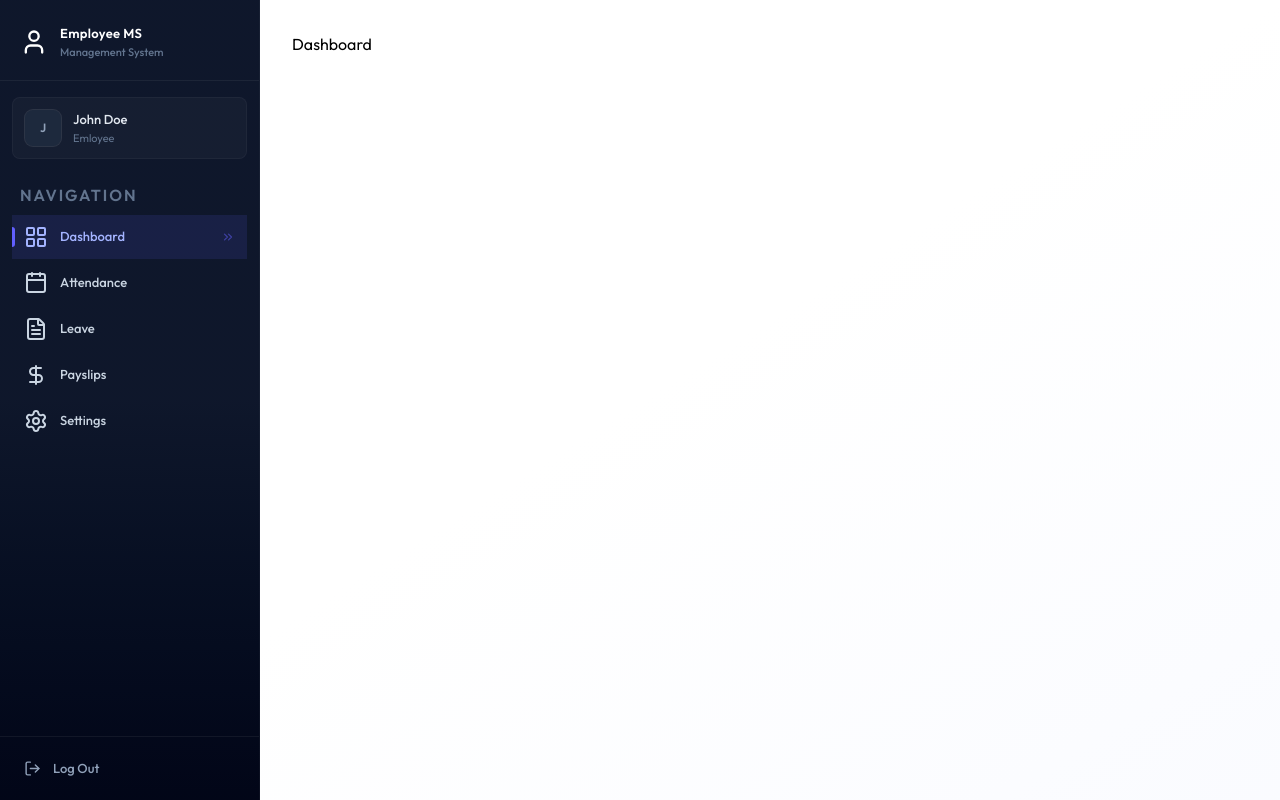
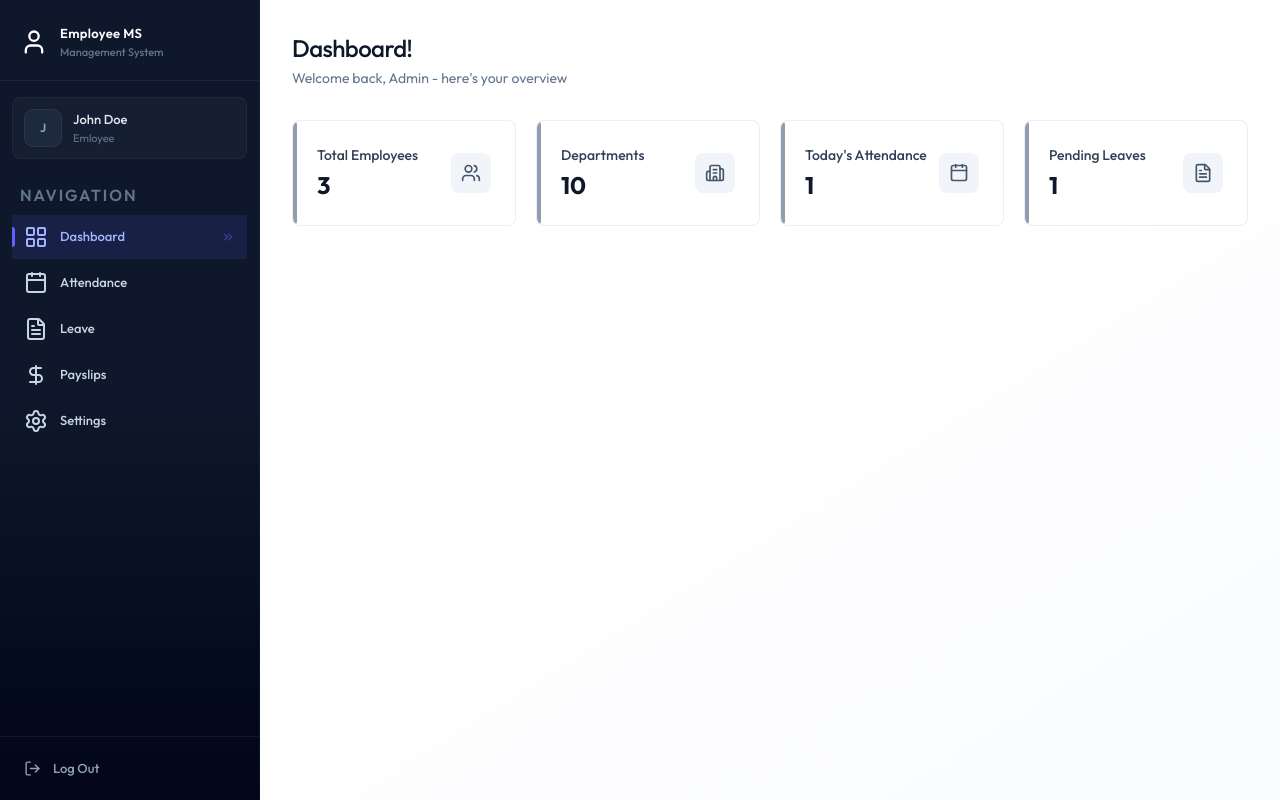
Before and after one commit to junaid0x/EMS, a React (Vite) app in the folder client/: page /dashboard in a window 1280 px wide. Built offline with nearby package versions, Linux system fonts and the light colour scheme.

Commit message:
Add Admin and Employee Dashboard components with loading state

```diff
--- /dev/null
+++ b/client/src/components/AdminDashboard.jsx
@@ -0,0 +1,61 @@
+import { Building2Icon, CalendarIcon, FileTextIcon, UsersIcon } from 'lucide-react'
+import React from 'react'
+
+const AdminDashboard = ({data}) => {
+    const stats = [
+        {
+            icon: UsersIcon,
+            value: data.totalEmployees,
+            label: "Total Employees",
+            description: "Active Workforce",
+        },
+        {
+            icon: Building2Icon,
+            value: data.totalDepartments,
+            label: "Departments",
+            description: "Organization Units",
+        },
+        {
+            icon: CalendarIcon,
+            value: data.todayAttendance,
+            label: "Today's Attendance",
+            description: "Checked in today",
+        },
+        {
+            icon: FileTextIcon,
+            value: data.pendingLeaves,
+            label: "Pending Leaves",
+            description: "Awaiting Approval",
+        },
+    ]
+
+
+  return (
+    <div className="animate-fade-in">
+        <div className="page-header">
+            <h1 className='page-title'>Dashboard!</h1>
+            <p className='page-subtitle'>
+                Welcome back, Admin - here's your overview
+            </p>
+        </div>
+        <div className='grid grids-cols-1 sm:grid-cols-2 lg:grid-cols-4 gap-4 sm:gap-5 mb-8'>
+            {stats.map((stat)=>{
+                return(
+                    <div key={stat.label} className='card card-hover p-5 sm:p-6 relative overflow-hidden group flex items-center justify-between'>
+                        <div>
+                            <div className='absolute left-0 top-0 bottom-0 w-1 rounded-r-full bg-slate-500/70 group-hover:bg-indigo-500/70'/>
+                            <p className='text-sm font-medium text-slate-700'>{stat.label}</p>
+                            <p className='text-2xl font-bold text-slate-900 mt-1'>{stat.value}</p>
+
+                        </div>
+                        <stat.icon className='size-10 p-2.5 rounded-lg bg-slate-100 text-slate-600 group-hover:bg-indigo-50 group-hover:text-indigo-600
+                        transition-colors duration-200'/>
+                    </div>
+                )
+            })}
+        </div>
+    </div>
+  )
+}
+
+export default AdminDashboard
--- /dev/null
+++ b/client/src/components/EmployeeDashboard.jsx
@@ -0,0 +1,66 @@
+
+import {ArrowRightIcon, CalendarIcon, DollarSignIcon, FileTextIcon} from 'lucide-react'
+import {Link, Links} from 'react-router-dom'
+
+const EmployeeDashboard = ({data}) => {
+
+    const emp = data.employee;
+
+    const cards = [
+        {
+            icon: CalendarIcon,
+            value: data.currentMonthAttendance,
+            title: "Days Present",
+            subtitle: "This Month",
+        },
+        {
+            icon: FileTextIcon,
+            value: data.pendingLeaves,
+            title: "Pending Leaves",
+            subtitle: "Awaiting Approval",
+        },
+        {
+            icon: DollarSignIcon,
+            value: data.latestPayslip ? `$${data.latestPayslip.netSalary?. toLocaleString()}` : "N/A",
+            title: "Latest Payslip",
+            subtitle: "Most Recent Payout",
+        },
+    ]
+
+  return (
+    <div className="animate-fade-in">
+        <div className="page-header">
+            <h1 className='page-title'>Welcome, {emp?.firstName}!</h1>
+            <p className='page-subtitle'>
+                {emp?.position} - {emp?.department || "No Department"}
+            </p>
+        </div>
+        <div className='grid grids-cols-1 sm:grid-cols-3 gap-4 sm:gap-5 mb-8'>
+            {cards.map((card, index)=>{
+                return(
+                    <div key={index} className='card card-hover p-5 sm:p-6 relative overflow-hidden group flex items-center justify-between'>
+                        <div>
+                            <div className='absolute left-0 top-0 bottom-0 w-1 rounded-r-full bg-slate-500/70 group-hover:bg-indigo-500/70'/>
+                            <p className='text-sm font-medium text-slate-700'>{card.title}</p>
+                            <p className='text-2xl font-bold text-slate-900 mt-1'>{card.value}</p>
+
+                        </div>
+                        <card.icon className='size-10 p-2.5 rounded-lg bg-slate-100 text-slate-600 group-hover:bg-indigo-50 group-hover:text-indigo-600
+                        transition-colors duration-200'/>
+                    </div>
+                )
+            })}
+        </div>
+        <div className='flex flexx-col sm:flex-row gap-3 '>
+
+                <Link to="/attendence" className='btn-primary text-center inline-flex items-center justify-center gap-2'>
+                    Mark Attendance <ArrowRightIcon className='w-4 h-4'/>
+                </Link>
+                <Link to="/leave" className='btn-secondary text-center' >Apply For Leave</Link>
+
+        </div>
+    </div>
+  )
+}
+
+export default EmployeeDashboard
--- /dev/null
+++ b/client/src/components/Loading.jsx
@@ -0,0 +1,10 @@
+
+const Loading = () => {
+  return (
+    <div className="flex justify-center h-screen items-center">
+        <div className="animate-spin size-8 border-2 border-indigo-600 border-t-transparent rounded-full"/>
+    </div>
+  )
+}
+
+export default Loading
--- a/client/src/pages/Dashboard.jsx
+++ b/client/src/pages/Dashboard.jsx
@@ -1,9 +1,33 @@
-import React from 'react'
+import { useEffect, useState } from "react"
+import { dummyAdminDashboardData, dummyEmployeeDashboardData } from "../assets/assets"
+import Loading from "../components/Loading"
+import EmployeeDashboard from "../components/EmployeeDashboard"
+import AdminDashboard from "../components/AdminDashboard"
 
 const Dashboard = () => {
-  return (
-    <div>Dashboard</div>
-  )
+
+  const [data, setData] = useState(null)
+  const [loading, setLoading] = useState(true)
+
+  useEffect(()=>{
+    setData(dummyAdminDashboardData)
+    setTimeout(() => {
+      setLoading(false)
+    }, 1000);
+  },[])
+
+  if(loading) return <Loading/>
+  if(!data) return <p className="text-center text-slate-500 py-12">Failed to Load Dashboard</p>
+
+  if(data.role === "ADMIN"){
+    return <AdminDashboard data={data}/>
+  }else{
+    return <EmployeeDashboard data={data}/>
+  }
+
+
+
+
 }
 
 export default Dashboard
```
